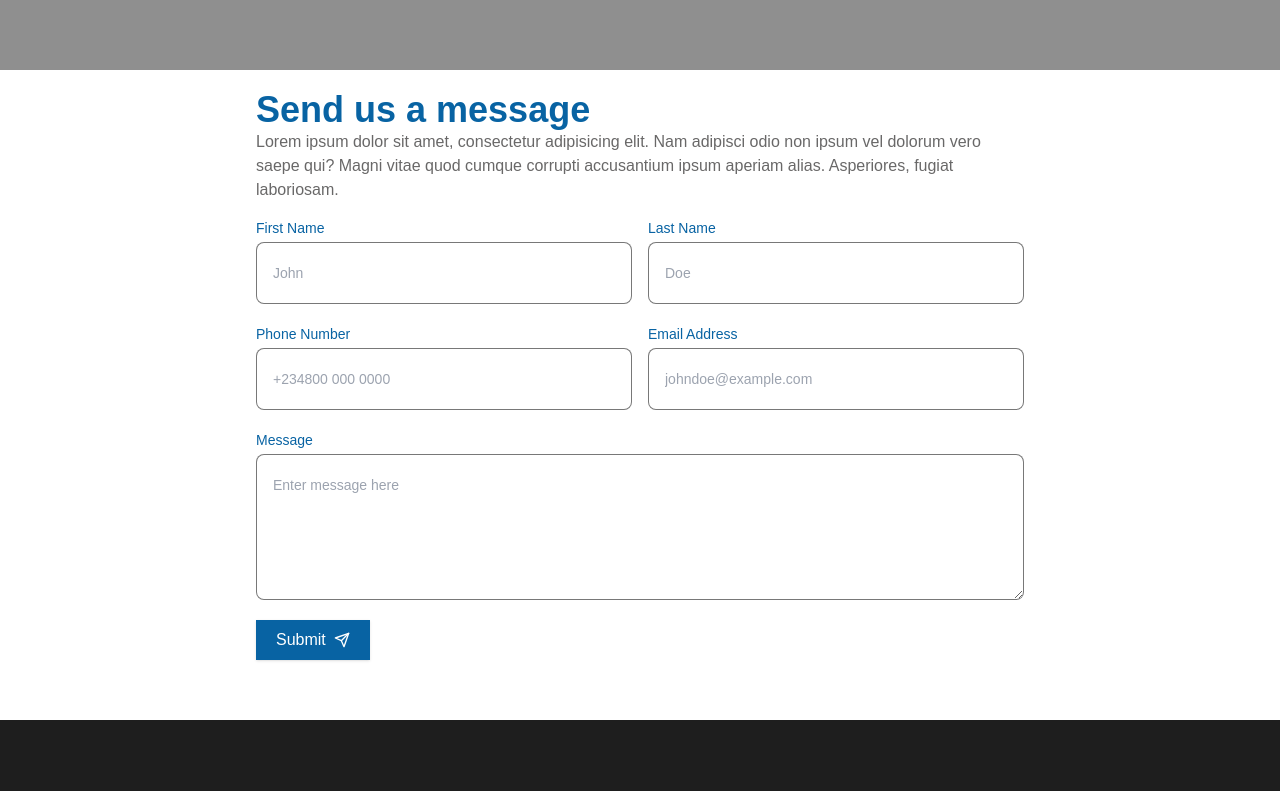
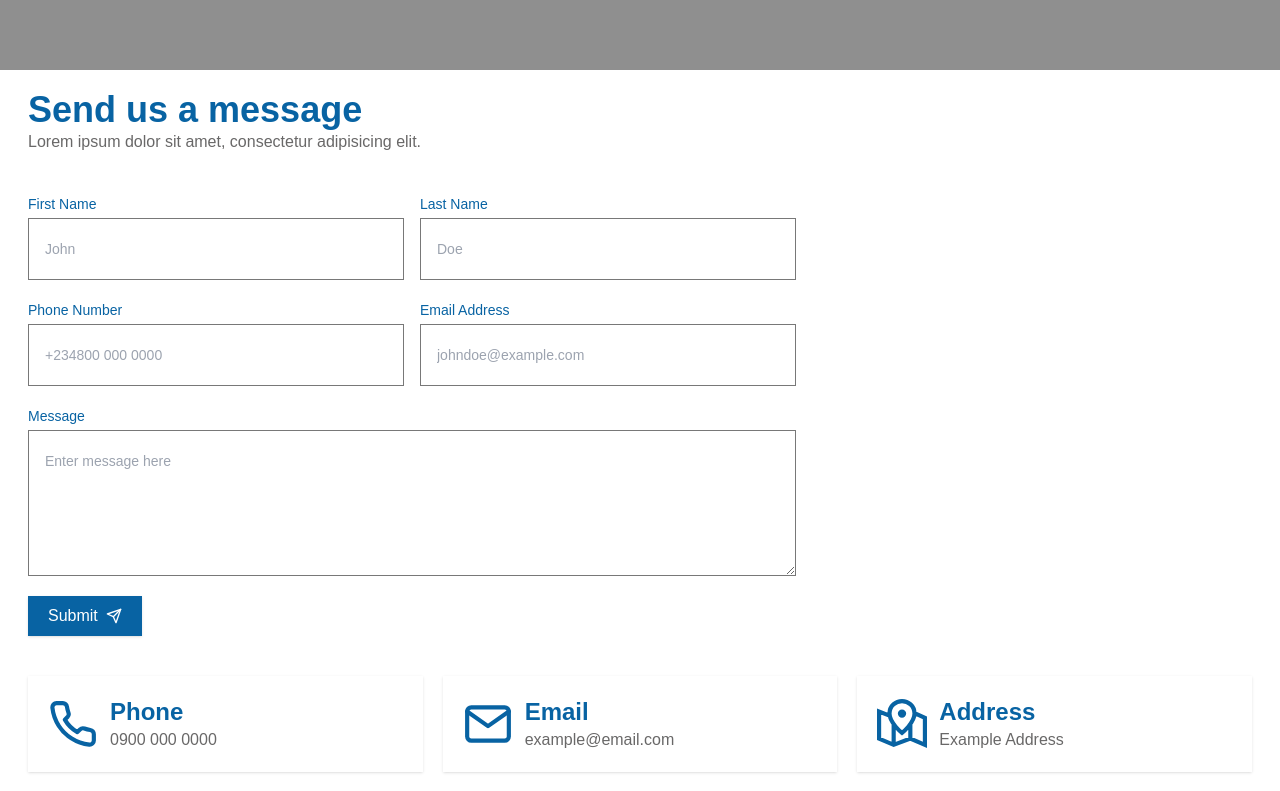
Before and after one commit to JAjorgbor/av-construction, a Next.js app: page /contact in a window 1280 px wide. Shown: the part 280-1071 px from the top of the page. Built offline with nearby package versions, Linux system fonts and the light colour scheme.

Commit message:
improved contact page

```diff
--- a/app/contact/page.tsx
+++ b/app/contact/page.tsx
@@ -1,6 +1,9 @@
 import ContactForm from "@/components/contact/ContactForm";
 import BreadCrumbs from "@/components/elements/Breadcrumbs";
 import Container from "@/components/elements/Container";
+import Link from "next/link";
+import { FiMail, FiPhone } from "react-icons/fi";
+import { GrMapLocation } from "react-icons/gr";
 
 export const metadata = { title: "Contact Us" };
 
@@ -11,20 +14,59 @@ export default function ContactPage() {
         title="Contact Us"
         links={[{ label: "Contact", href: "/contact" }]}
       />
-      <Container className="text-foreground">
-        <div className="mx-auto max-w-3xl space-y-4">
-          <div>
-            <div className="h3 text-primary text-4xl font-bold space-y-2">
-              Send us a message
+      <Container className="text-foreground space-y-10">
+        <div>
+          <div className="h3 text-primary text-4xl font-bold space-y-2">
+            Send us a message
+          </div>
+          <p>Lorem ipsum dolor sit amet, consectetur adipisicing elit.</p>
+        </div>
+        <div className=" max-w-3xl space-y-4">
+          <ContactForm />
+        </div>
+        <div className="grid grid-cols-[repeat(auto-fill,minmax(300px,1fr))] text-foreground gap-5  mx-auto">
+          <Link
+            href="tel:09000000000"
+            className="group  hover:text-white hover:bg-primary p-5 flex gap-3 items-center shadow hover:drop-shadow-2xl traisiton-all duration-700"
+          >
+            <span className="text-primary group-hover:text-inherit">
+              <FiPhone size={50} />
+            </span>
+            <div className="space-y-3">
+              <span className="block text-2xl text-primary group-hover:text-inherit font-bold">
+                Phone
+              </span>
+              <span>0900 000 0000</span>
             </div>
-            <p>
-              Lorem ipsum dolor sit amet, consectetur adipisicing elit. Nam
-              adipisci odio non ipsum vel dolorum vero saepe qui? Magni vitae
-              quod cumque corrupti accusantium ipsum aperiam alias. Asperiores,
-              fugiat laboriosam.
-            </p>
-          </div>
-          <ContactForm />
+          </Link>
+          <Link
+            href="mailto:example@email.com"
+            className="group  hover:text-white hover:bg-primary p-5 flex gap-3 items-center shadow hover:drop-shadow-2xl traisiton-all duration-700"
+          >
+            <span className="text-primary group-hover:text-inherit">
+              <FiMail size={50} />
+            </span>
+            <div className="space-y-3">
+              <span className="block text-2xl text-primary group-hover:text-inherit font-bold">
+                Email
+              </span>
+              <span>example@email.com</span>
+            </div>
+          </Link>
+          <Link
+            href="#"
+            className="group  hover:text-white hover:bg-primary p-5 flex gap-3 items-center shadow hover:drop-shadow-2xl traisiton-all duration-700"
+          >
+            <span className="text-primary group-hover:text-inherit">
+              <GrMapLocation size={50} />
+            </span>
+            <div className="space-y-3">
+              <span className="block text-2xl text-primary group-hover:text-inherit font-bold">
+                Address
+              </span>
+              <span>Example Address</span>
+            </div>
+          </Link>
         </div>
       </Container>
     </>
--- a/components/elements/InputField.tsx
+++ b/components/elements/InputField.tsx
@@ -75,7 +75,7 @@ const InputField: FC<InputFieldProps> = ({
   const inputRef = useRef<HTMLInputElement>(null);
   const [showPassword, setShowPassword] = useState(false);
 
-  const baseClass = `font-light w-full leading-7 placeholder:opacity-100 placeholder:text-body border  border-opacity-60 rounded-lg p-4  focus:border-opacity-60 focus:outline-none focus:drop-shadow-[0px_6px_15px_rgba(0,0,0,0.1)] ${
+  const baseClass = `font-light w-full leading-7 placeholder:opacity-100 placeholder:text-body border  border-opacity-60  p-4  focus:border-opacity-60 focus:outline-none focus:drop-shadow-[0px_6px_15px_rgba(0,0,0,0.1)] ${
     !!errorMessage ? " border-red-400" : "border-secondary focus:border-primary"
   } `;
 
@@ -342,8 +342,8 @@ const InputField: FC<InputFieldProps> = ({
           </p>
         ) : (
           <p
-            className={`group-focused:text-yellow-500 text-primary ${
-              errorMessage ? "text-red-400" : "text-gray-300"
+            className={`group-focused:text-yellow-500  ${
+              errorMessage ? "text-red-400" : "text-primary"
             } '`}
           >
             <span className="">{label}</span>
```
